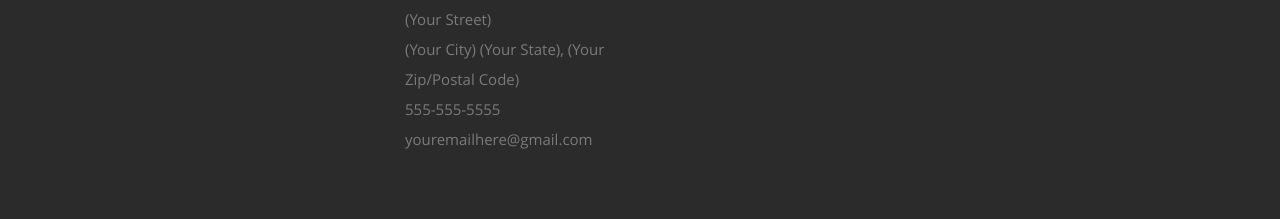
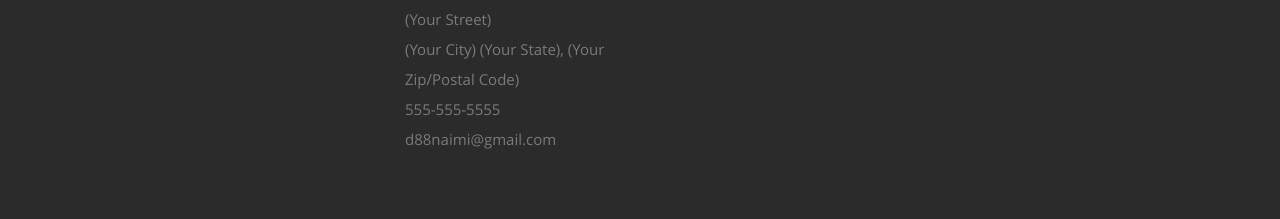
Before and after one commit to d88naimi/davidnaimi, a React (Create React App) app: page / in a window 1280 px wide. Shown: the part 1126-1345 px from the top of the page. Built offline with nearby package versions, Linux system fonts and the light colour scheme.

Commit message:
app is not rendering

```diff
--- a/public/index.html
+++ b/public/index.html
@@ -7,14 +7,14 @@
   <meta name="theme-color" content="#000000">
   <link rel="manifest" href="%PUBLIC_URL%/manifest.json">
   <link rel="shortcut icon" href="%PUBLIC_URL%/favicon.ico">
-  <link rel="shortcut icon" type="image/x-icon" href="images/DNblue.png" />
+  <!-- <link rel="shortcut icon" type="image/x-icon" href="images/DNblue.png" /> -->
   <link rel="stylesheet" href="%PUBLIC_URL%/css/default.css">
   <link rel="stylesheet" href="%PUBLIC_URL%/css/layout.css">
   <link rel="stylesheet" href="%PUBLIC_URL%/css/media-queries.css">
   <link rel="stylesheet" href="%PUBLIC_URL%/css/magnific-popup.css">
 
 
-  <title>David Naimi Development</title>
+  <title>David Naimi </title>
 </head>
 
 <body>
--- a/public/resumeData.json
+++ b/public/resumeData.json
@@ -5,8 +5,8 @@
     "description": "Web developer who loves a collaborative environment, but also enjoys the challenge of tackling a problem individually. Takes great pride and ownership of his own career path as a Full Stack Web Developer.",
     "image": "profilepic.jpg",
     "bio": "Use this bio section as your way of describing yourself and saying what you do, what technologies you like to use or feel most comfortable with, describing your personality, or whatever else you feel like throwing in.",
-    "contactmessage": "Here is where you should write your message to readers to have them get in contact with you.",
-    "email": "youremailhere@gmail.com",
+    "contactmessage": "Let get in contact.",
+    "email": "d88naimi@gmail.com",
     "phone": "555-555-5555",
     "address": {
       "street": "(Your Street)",
```
Also changed, not shown: src/Components/Contact.js (+5 -5 lines), 1 other file (tests, documents, lock files or other folders).
